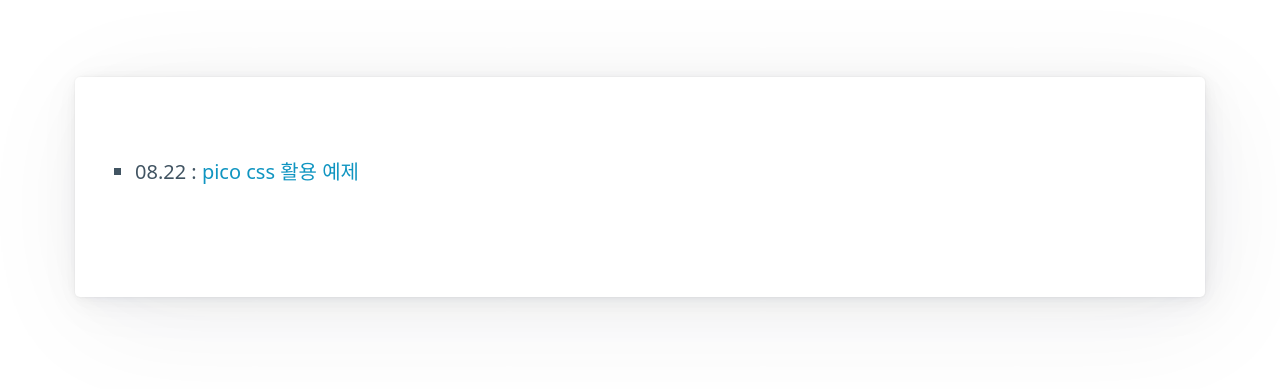
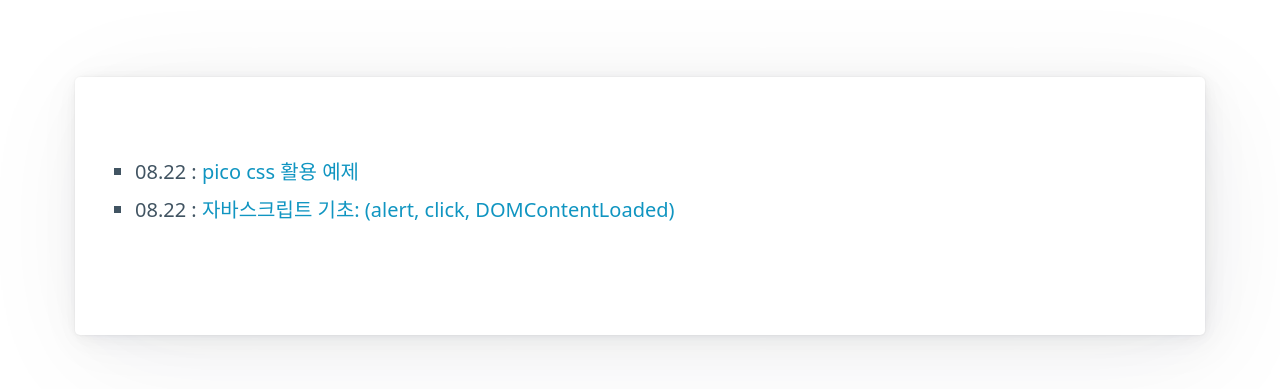
Before and after one commit to ORENOL/practive-JS, a plain HTML site: page index.html in a window 1280 px wide. Shown: the part 173-562 px from the top of the page. Drawn offline with nearby package versions, Linux system fonts and the light colour scheme.

Commit message:
학습내역 기록

```diff
--- a/index.html
+++ b/index.html
@@ -15,6 +15,7 @@
         <article>
             <ul>
                 <li>08.22 : <a href="./01/index.html">pico css 활용 예제</a></li>
+                <li>08.22 : <a href="./02/index.html">자바스크립트 기초: (alert, click, DOMContentLoaded)</a></li>
             </ul>
         </article>
     </main>
```
